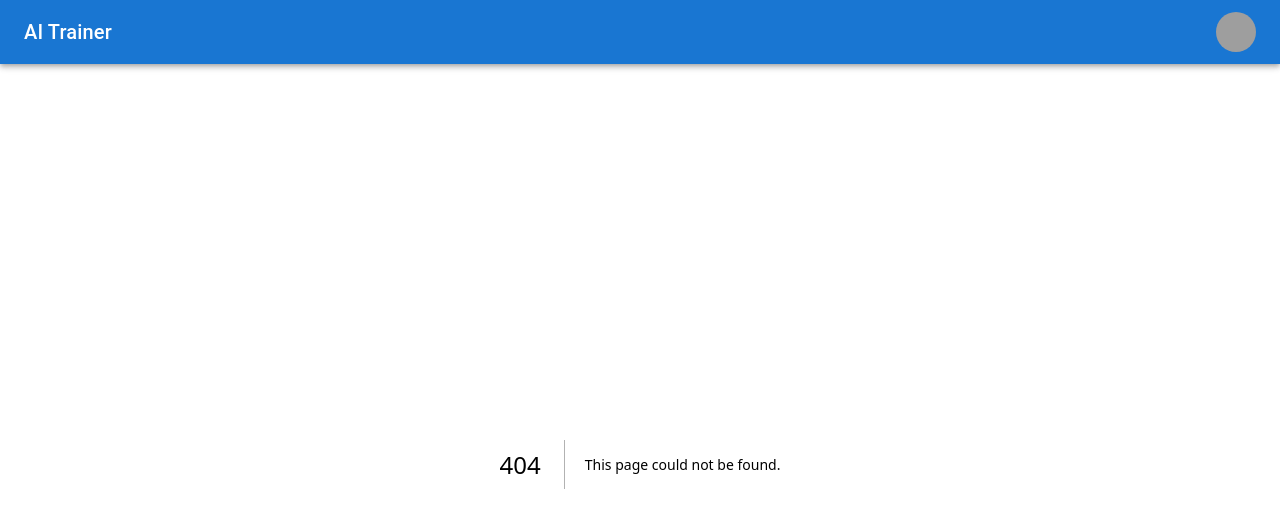
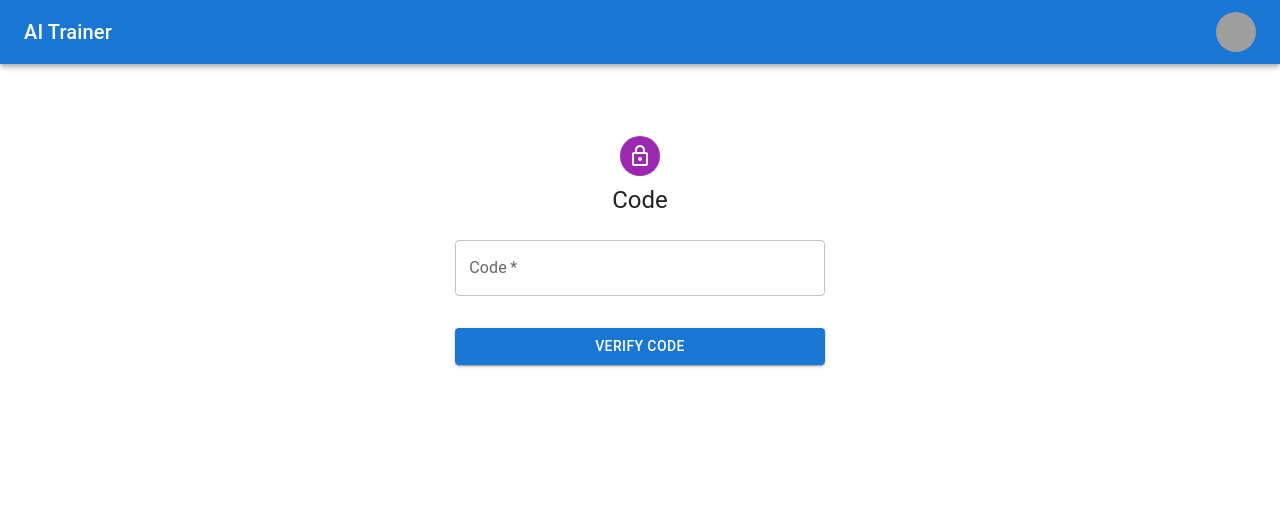
Before and after one commit to EduAiBuilder/trainers-front, a Next.js app: page /register/code in a window 1280 px wide. Before the commit this address had no page. Shown: the top 528 px of the page. Built offline with nearby package versions, Linux system fonts and the light colour scheme; grey boxes are pictures that could not be loaded.

Commit message:
verify code page

```diff
--- a/src/app/enums/endpoints.ts
+++ b/src/app/enums/endpoints.ts
@@ -1,4 +1,5 @@
 export enum Endpoints {
     TRAINERS = 'trainers',
     REGISTER_BY_EMAIL = 'auth/register/email',
+    REGISTER_VERIFY_CODE = 'auth/register/code',
 }
--- /dev/null
+++ b/src/app/register/code/page.tsx
@@ -0,0 +1,83 @@
+"use client";
+
+import { verifyRegisterCode} from "@/clients/auth.client";
+import Container from "@mui/material/Container";
+import CssBaseline from "@mui/material/CssBaseline";
+import Box from "@mui/material/Box";
+import Avatar from "@mui/material/Avatar";
+import LockOutlinedIcon from "@mui/icons-material/LockOutlined";
+import Typography from "@mui/material/Typography";
+import TextField from "@mui/material/TextField";
+import Button from "@mui/material/Button";
+import * as React from "react";
+import {getCookie} from "@/utils/cookies/cookies";
+import {useRouter} from "next/navigation";
+
+const RegisterCodePage = () => {
+    const router = useRouter();
+
+    const handleSubmit = async (event: any) => {
+        event.preventDefault();
+        const data = new FormData(event.currentTarget);
+        const code = data.get('code')
+        if (typeof code !== 'string') {
+            return console.log('code should be string')
+        }
+        const identifier = await getCookie('identifier')
+        if (!identifier && typeof identifier !== 'string') {
+            return console.log('identifier should be string')
+        }
+        const registerVerifyData = {
+            identifier, code
+        };
+        const user = await verifyRegisterCode(registerVerifyData)
+        if (user?._id) {
+            console.log(user);
+            await router.push('/trainers')
+        }
+    };
+
+    return (
+        <>
+            {/* eslint-disable-next-line react/jsx-no-undef */}
+            <Container component="main" maxWidth="xs">
+                <CssBaseline/>
+                <Box
+                    sx={{
+                        marginTop: 8,
+                        display: 'flex',
+                        flexDirection: 'column',
+                        alignItems: 'center',
+                    }}
+                >
+                    <Avatar sx={{m: 1, bgcolor: 'secondary.main'}}>
+                        <LockOutlinedIcon/>
+                    </Avatar>
+                    <Typography component="h1" variant="h5">
+                        Code
+                    </Typography>
+                    <Box component="form" onSubmit={(event) => handleSubmit(event)} noValidate sx={{mt: 1}}>
+                        <TextField
+                            margin="normal"
+                            required
+                            fullWidth
+                            name="code"
+                            label="Code"
+                            type="text"
+                            id="code"
+                        />
+                        <Button
+                            type="submit"
+                            fullWidth
+                            variant="contained"
+                            sx={{mt: 3, mb: 2}}
+                        >
+                            Verify Code
+                        </Button>
+                    </Box>
+                </Box>
+            </Container>
+        </>)
+}
+
+export default RegisterCodePage;
--- a/src/app/trainers/page.tsx
+++ b/src/app/trainers/page.tsx
@@ -0,0 +1,5 @@
+const TrainersPage = () => {
+    return <div>Trainers Page</div>;
+}
+
+export default TrainersPage;
--- a/src/clients/auth.client.ts
+++ b/src/clients/auth.client.ts
@@ -2,12 +2,22 @@ import Axios from 'axios'
 import {Endpoints} from "@/app/enums/endpoints";
 
 const BACKEND_BASE_URL = 'http://localhost:3200';
-export const registerByMail = async (trainer: { email: string, username: string }) => {
+export const registerByMail = async (registerData: { email: string, username: string }) => {
     try{
         const endpoint = `${BACKEND_BASE_URL}/${Endpoints.REGISTER_BY_EMAIL}`;
-        const response = await Axios.post(endpoint, trainer);
+        const response = await Axios.post(endpoint, registerData);
         return response?.data;
     } catch (e) {
         console.error(e);
     }
 };
+
+export const verifyRegisterCode = async (verifyCodeData: { code: string, identifier: string }) => {
+    try{
+        const endpoint = `${BACKEND_BASE_URL}/${Endpoints.REGISTER_VERIFY_CODE}`;
+        const response = await Axios.post(endpoint, verifyCodeData);
+        return response?.data;
+    } catch (e) {
+        console.error(e);
+    }
+};
--- /dev/null
+++ b/src/utils/cookies/cookies.ts
@@ -0,0 +1,14 @@
+'use server'
+
+import {cookies} from 'next/headers'
+
+export const createCookie = async (name: string, value: string) => {
+    cookies().set({
+        name,
+        value,
+    })
+}
+
+export const getCookie = async (name: string) => {
+    return cookies().get(name)?.value
+}
```
Also changed, not shown: src/app/register/page.tsx (+9 -1 lines).
